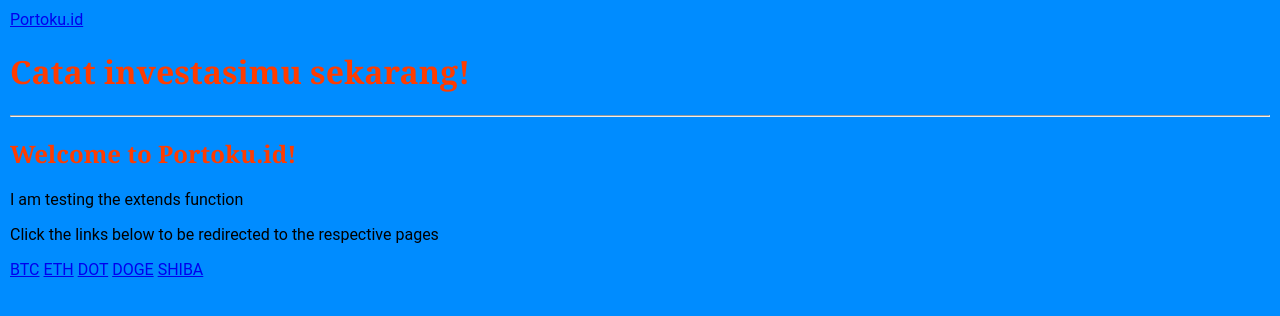
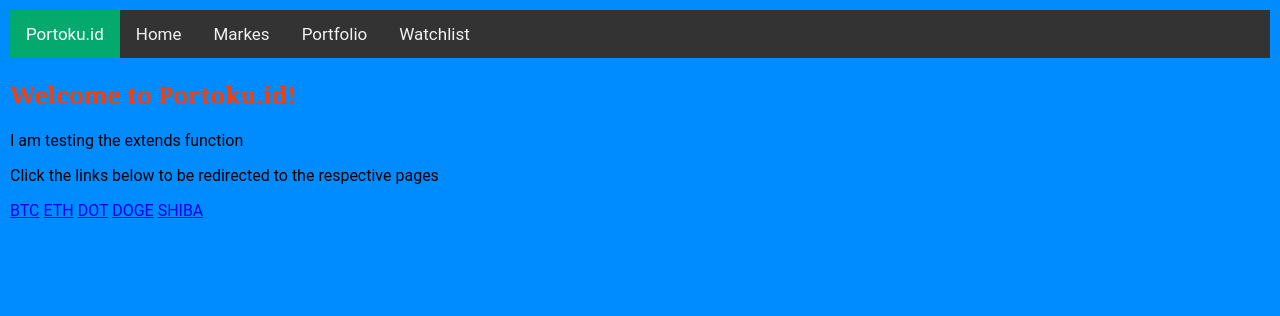
Before and after one commit to domica-s/portoku.id, a Django app: page / in a window 1280 px wide. Shown: the top 316 px of the page. Run offline with Django 3.2, Linux system fonts and the light colour scheme; data comes from the database, SQL or seed files in the repository.

Commit message:
add navigation bar

```diff
--- a/markets/static/markets/styles/base.css
+++ b/markets/static/markets/styles/base.css
@@ -1,3 +1,31 @@
+/* Add a black background color to the top navigation */
+.topnav {
+    background-color: #333;
+    overflow: hidden;
+  }
+
+/* Style the links inside the navigation bar */
+.topnav a {
+    float: left;
+    color: #f2f2f2;
+    text-align: center;
+    padding: 14px 16px;
+    text-decoration: none;
+    font-size: 17px;
+  }
+
+/* Change the color of links on hover */
+.topnav a:hover {
+    background-color: #ddd;
+    color: black;
+  }
+
+/* Add a color to the active/current link */
+.topnav a.active {
+    background-color: #04AA6D;
+    color: white;
+  }
+
 body {
     font-family: 'Roboto', sans-serif;
     margin: 10px;
--- a/markets/templates/markets/base/base.html
+++ b/markets/templates/markets/base/base.html
@@ -14,9 +14,14 @@
 <body>
     <header>
         {% comment %} navigation bar {% endcomment %}
-        <nav><a href="{% url 'markets' %}">Portoku.id</a></nav>
-        <h1>Catat investasimu sekarang!</h1>
-        <hr>
+        <div class="topnav">
+            <a class="active" href="{% url 'markets' %}">Portoku.id</a>
+            <a href="{% url 'markets' %}">Home</a>
+            {% comment %} Add dropdown in markets, select stock or crypto {% endcomment %}
+            <a href="#markets">Markes</a>
+            <a href="#portfolio">Portfolio</a>
+            <a href="#watchlist">Watchlist</a>
+        </div>
     </header>
     <main>
         {% block body %}{% endblock %}
```
